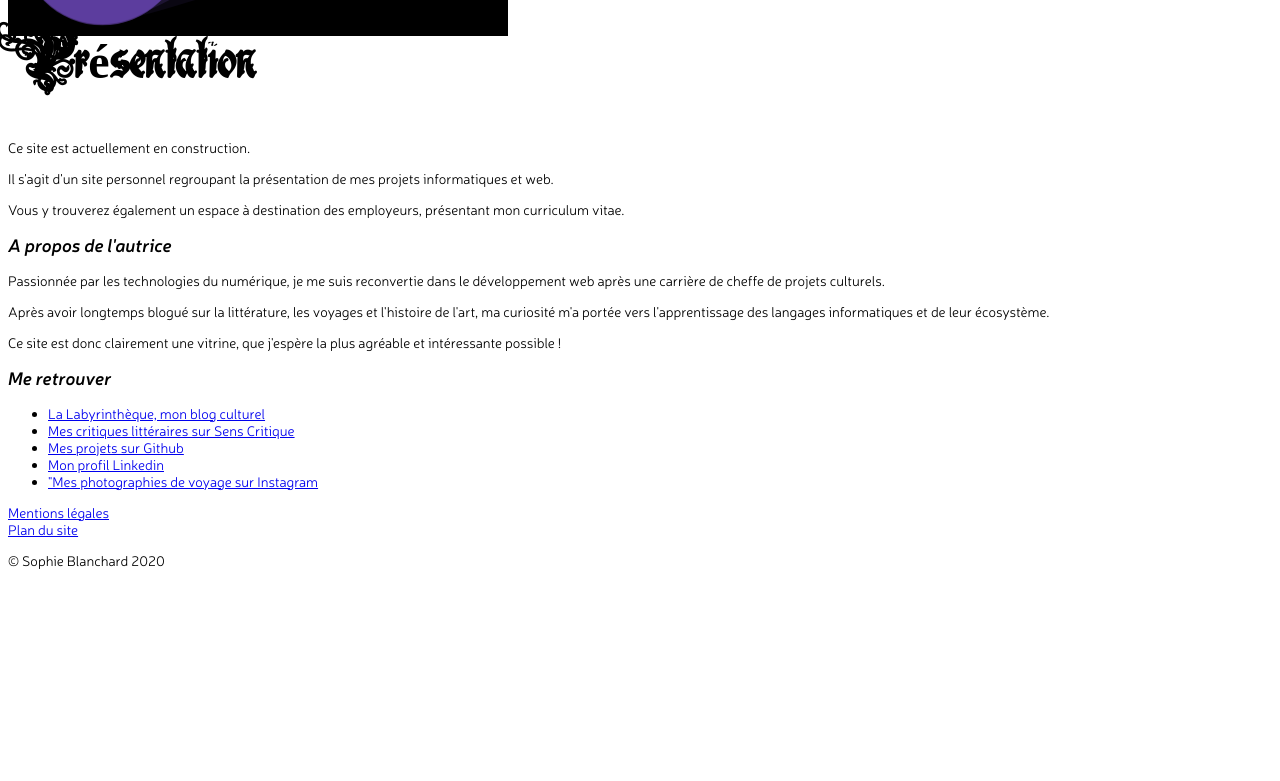
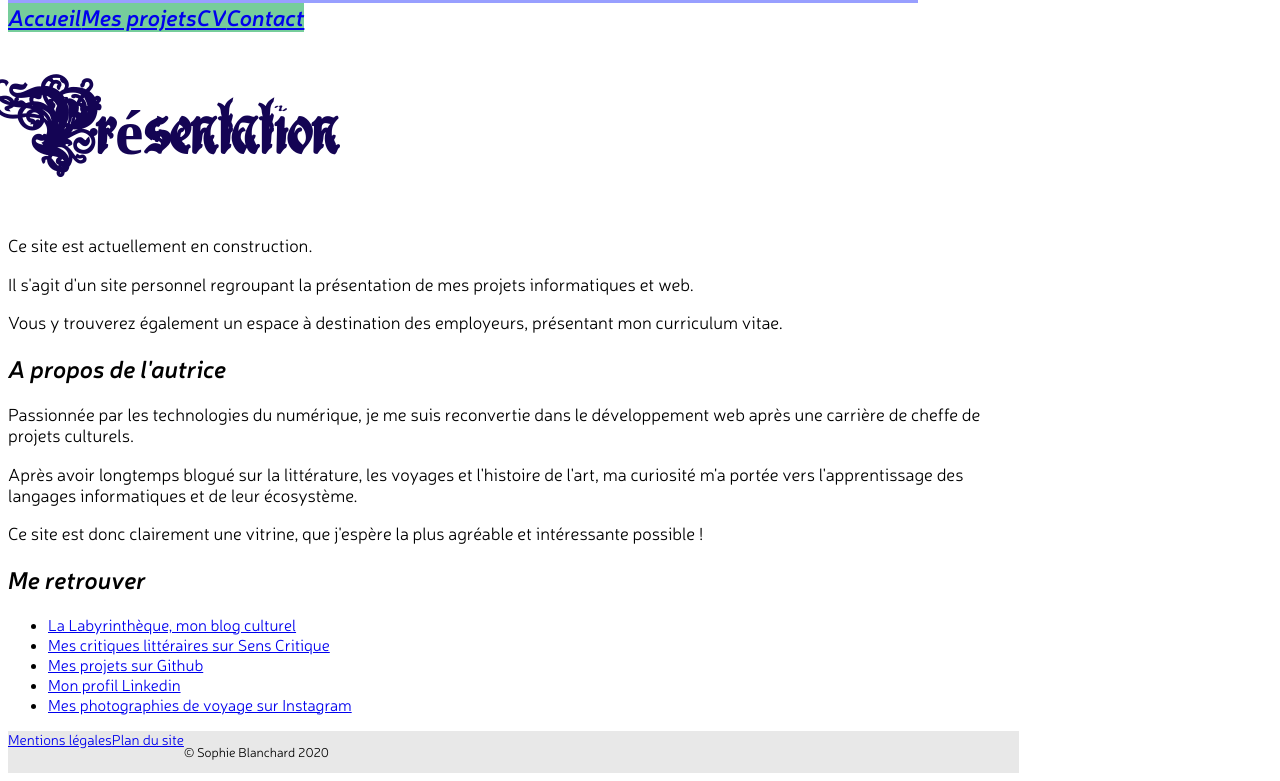
Before and after one commit to Aphios/Aphios_webpage, a PHP site: page /mainpage.html in a window 1280 px wide. Shown: the part 563-1344 px from the top of the page. Before the commit the page ends 1132 px from the top, so only its background shows below. Run offline with PHP 8.4, Linux system fonts and the light colour scheme.

Commit message:
[evo]css mainpage + resized images

```diff
--- a/main_css.css
+++ b/main_css.css
@@ -32,59 +32,86 @@ Par Sophie Blanchard
 	font-style:normal;
 }
 
+#page{
+	width: 80%;
+	max-width:1280px;
+	min-width:700px;
+}
+
 #en-tete {
+	display : flex;
+	/*TODO : espacer les blocs */
 }
 
 .titre{
 	font-family:"Rothenburg";
-	font-size: 82px;
+	font-size: 7em;
+    color: #140454;
 }
 
 .logo{
-	/* TODO : tailles ne fonctionnent pas ? */
-	width:50px;
-	height:50px;
+	width:30%;
+	/*TODO : gérer taille de l'image (width gère taille du bloc mais l'img se met dedans à 100%)*/
 }
 
 .banniere{
-	/* TODO : tailles ne fonctionnent pas ? */
-	width:728px;
+	/* TODO : idem revoir taille */
+	width : 90%;
+	background-color: #989fff;
 }
 
 #menu {
+	display : flex;
+	width:90%
+	/*TODO : ajouter espaces entre les blocs et étirer sur toute largeur page*/
 }
 
 .categ_menu{
 	font-family: "Neris semibold italic";
-	font-size : 18px;
+	font-size : 1.4em;
+	color : #140454;
+	background-color: #76cd9b;
 }
 
 #bas_page{
+	background-color: #e8e8e8;
+	display: flex;
+	/*TODO espacer blocs */
 }
 
 .categ_barre_inf{
+	display : flex;
 	font-family: "Neris light";
-	font-size:14px;
+	font-size:0.9em;
+}
+
+.categ_barre_inf p {
+	font-family:"Neris light";
+	font-size:0.9em;
 }
 
 h1{
 	font-family:"Rothenburg";
-	font-size: 48px;
+	font-size: 4em;
+	color: #140454;
 }
 
 h2 {
 	font-family: "Neris semibold italic";
-	font-size: 18px;
+	font-size: 1.5em;
 }
 
 p{
 	font-family:"Neris light";
-	font-size:14px;
+	font-size:1.1em;
 }
 
 ul{
 	font-family:"Neris light";
-	font-size: 14px;
+	font-size: 1em;
+}
+
+a {
 }
 
 a : hover{
--- a/mainpage.html
+++ b/mainpage.html
@@ -7,13 +7,15 @@
 	    <title>Aphios website</title>
     </head>
 
+	<div id="page">
+
 	<header>
 	    <!-- Titre + logo + bannière -->
 	    <div id= "en-tete">
+		    <div class = "logo"><img src="Images/FF_logo.png" alt="Logo Aphios website"/></div>
 		    <div class = "titre">Aphios website</div>
-	        <div class = "logo"><img src="Images/FF_logo.png" alt="Logo Aphios website"/></div>
-			<div class = "banniere"><img src="Images/banniere_site.png" alt="Bannière du site"/></div>
 	    </div>
+		<div class = "banniere"><img src="Images/banniere_site.png" alt="Bannière du site"/></div>
 	</header>
 
 	<nav>
@@ -54,7 +56,7 @@
 				<li><a href="https://www.senscritique.com/Labyrinth%C3%A8que/critiques">Mes critiques littéraires sur Sens Critique</a></li>
 				<li><a href="https://github.com/Aphios">Mes projets sur Github</a></li>
 				<li><a href="https://www.linkedin.com/in/sophie-blanchard-b214a4192/">Mon profil Linkedin</a></li>
-				<li><a href="http://instagram.com/sophiefradiere">"Mes photographies de voyage sur Instagram</a></li>
+				<li><a href="http://instagram.com/sophiefradiere">Mes photographies de voyage sur Instagram</a></li>
 			</ul>
 	    </aside>
 
@@ -69,4 +71,6 @@
 		</div>
 	</footer>
 
+	</div>
+
 </html>
```
Also changed, not shown: Images/FF_logo.png.
